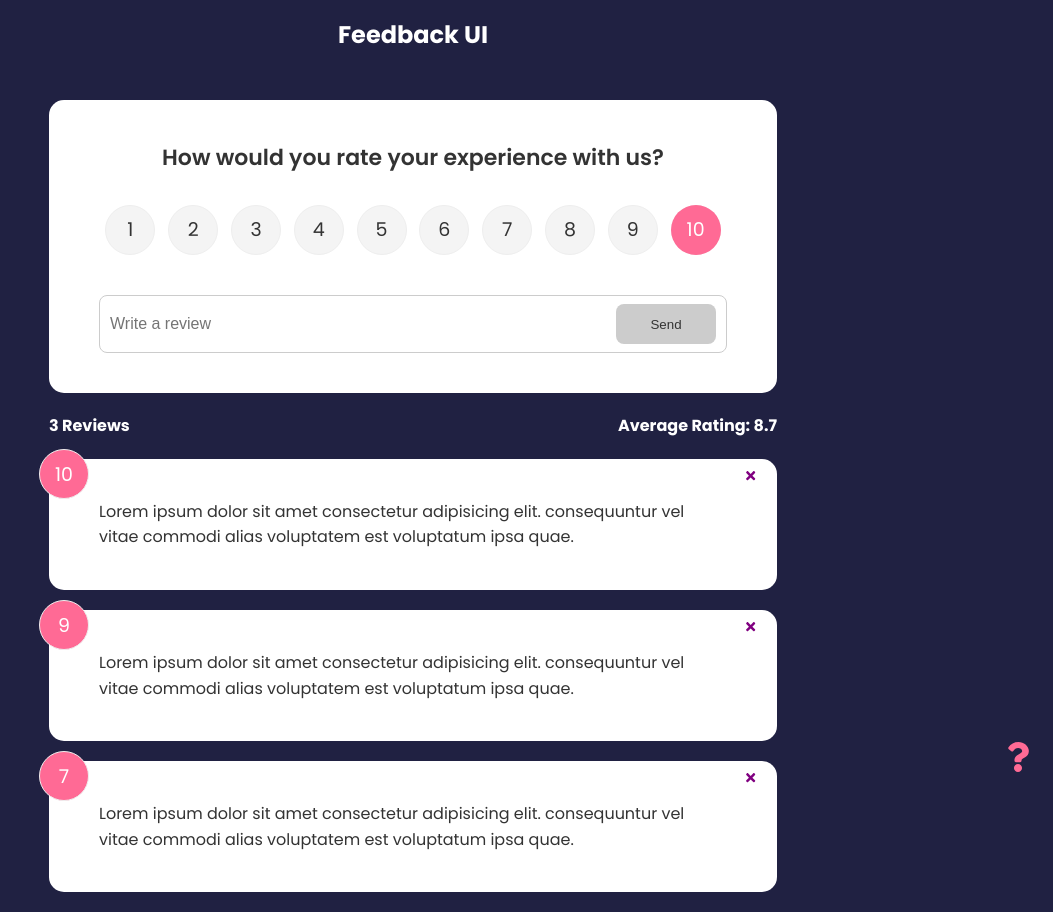
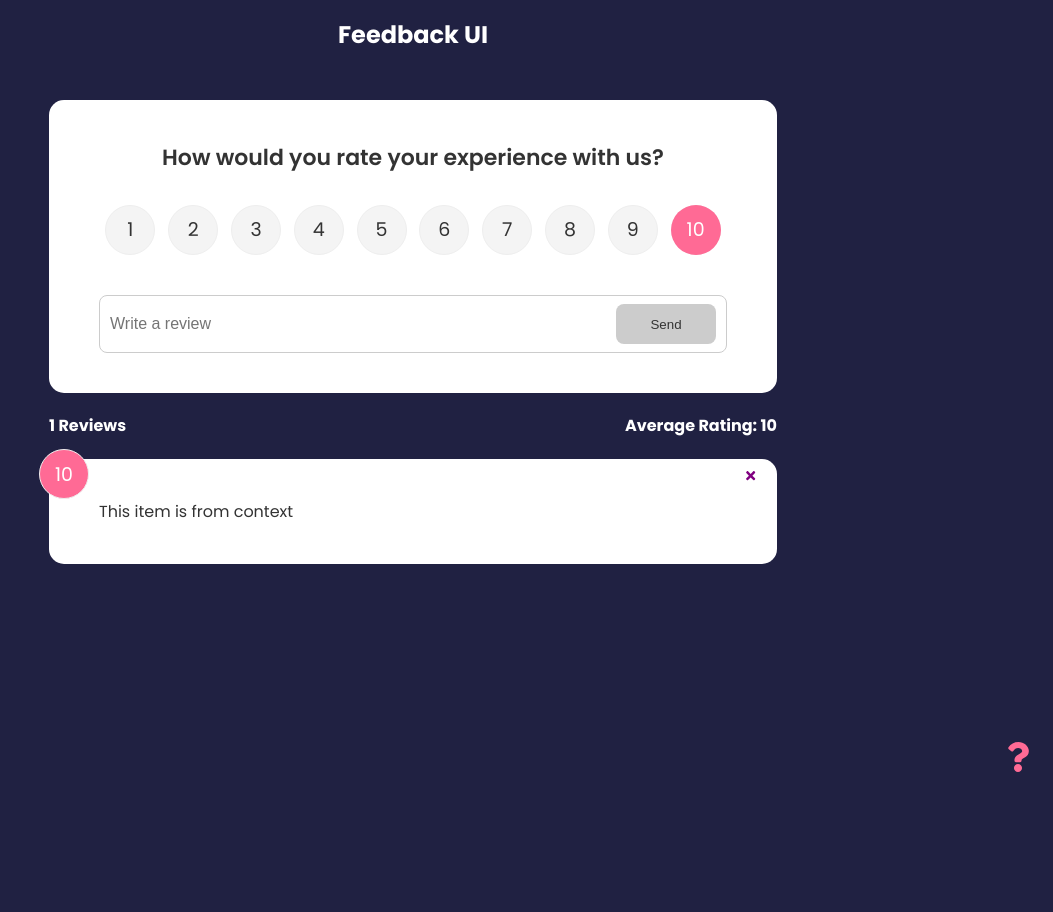
Before and after one commit to alexeiscript/feedback-app, a React (Create React App) app: page / in a window 1280 px wide. Shown: the whole page, without its empty margins (227-1280 px from the left). After the commit the page ends 800 px from the top, so only its background shows below. Built offline with nearby package versions, Linux system fonts and the light colour scheme.

Commit message:
remove props, add useContext

```diff
--- a/src/App.js
+++ b/src/App.js
@@ -35,11 +35,8 @@
               element={
                 <>
                   <FeedbackForm handleAdd={addFeedback} />
-                  <FeedbackStats feedback={feedback} />
-                  <FeedbackList
-                    feedback={feedback}
-                    handleDelete={deleteFeedback}
-                  />
+                  <FeedbackStats />
+                  <FeedbackList handleDelete={deleteFeedback} />
                   <AboutIconLink />
                 </>
               }
--- a/src/components/FeedbackList.jsx
+++ b/src/components/FeedbackList.jsx
@@ -1,8 +1,11 @@
 import { motion, AnimatePresence } from 'framer-motion'
-import PropTypes from 'prop-types'
+import { useContext } from 'react'
 import FeedbackItem from './FeedbackItem'
+import FeedbackContext from '../context/FeedbackContext'
 
-function FeedbackList({ feedback, handleDelete }) {
+function FeedbackList({ handleDelete }) {
+  const { feedback } = useContext(FeedbackContext)
+
   if (!feedback || feedback.length === 0) {
     return <p>No Feedback Yet</p>
   }
@@ -38,14 +41,4 @@
   // )
 }
 
-FeedbackList.propTypes = {
-  feedback: PropTypes.arrayOf(
-    PropTypes.shape({
-      id: PropTypes.number.isRequired,
-      text: PropTypes.string.isRequired,
-      rating: PropTypes.number.isRequired,
-    })
-  ),
-}
-
 export default FeedbackList
--- a/src/components/FeedbackStats.jsx
+++ b/src/components/FeedbackStats.jsx
@@ -1,6 +1,8 @@
-import PropTypes from 'prop-types'
+import { useContext } from 'react'
+import FeedbackContext from '../context/FeedbackContext'
 
-function FeedbackStats({ feedback }) {
+function FeedbackStats() {
+  const { feedback } = useContext(FeedbackContext)
   // Calculate ratings average
   let average = (
     feedback.reduce((acc, cur) => {
@@ -18,8 +20,4 @@
   )
 }
 
-FeedbackStats.propTypes = {
-  feedback: PropTypes.array.isRequired,
-}
-
 export default FeedbackStats
```
